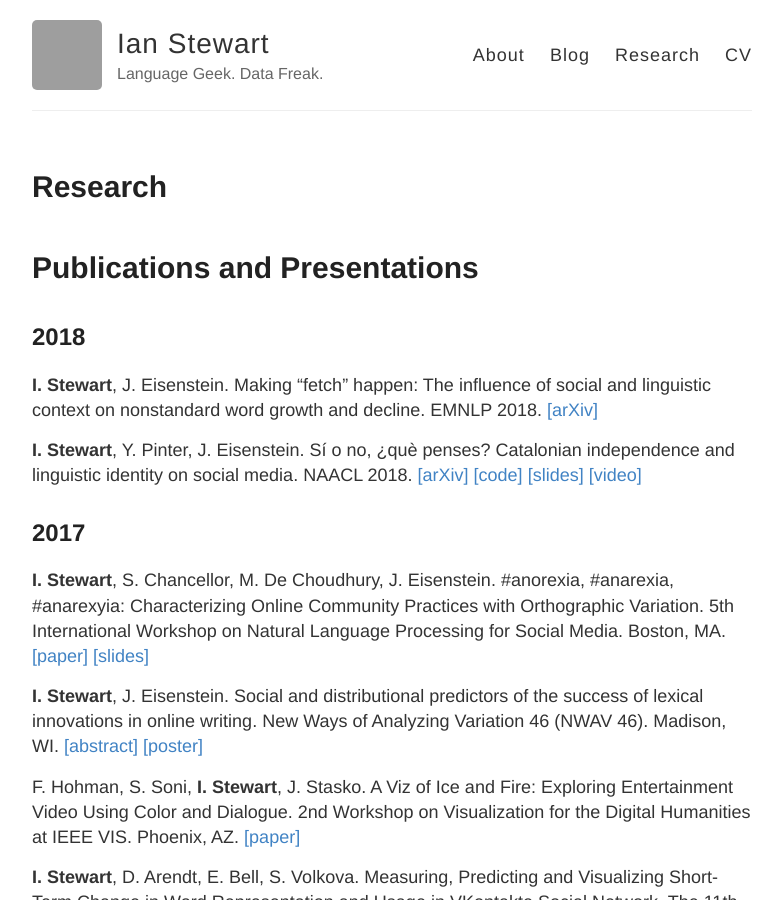
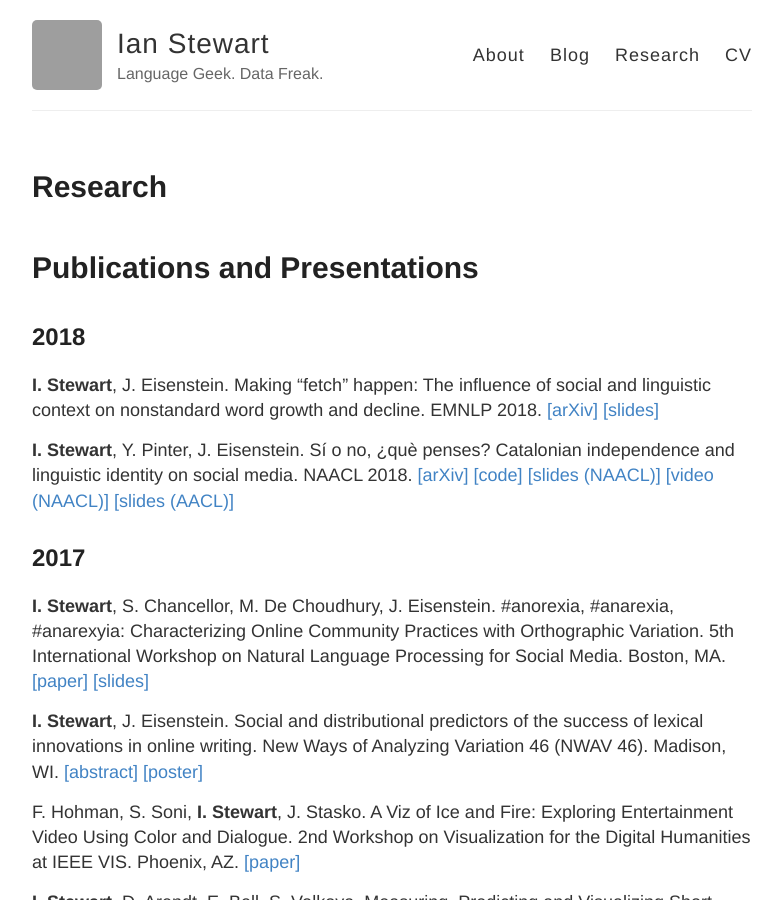
Before and after one commit to ianbstewart/ianbstewart.github.io, a Jekyll site: the page built from research.md, in a window 1280 px wide and 900 px high. Shown: the whole window, without its empty margins (248-1030 px from the left). Built offline with Jekyll 4.4.1, drawn with Linux system fonts in a browser that asks for light colours; grey boxes are pictures that could not be loaded.

Commit message:
updating AACL slides

```diff
--- a/research.md
+++ b/research.md
@@ -8,15 +8,18 @@ permalink: /research/
 ## 2018
 
 **I. Stewart**, J. Eisenstein.
-Making "fetch" happen: The influence of social and linguistic context on nonstandard word growth and decline. EMNLP 2018. [[arXiv]](https://arxiv.org/abs/1802.04140)
+Making "fetch" happen: The influence of social and linguistic context on nonstandard word growth and decline. EMNLP 2018.
+[[arXiv]](https://arxiv.org/abs/1802.04140)
+[[slides]](#)
 
 **I. Stewart**, Y. Pinter, J. Eisenstein.
 Sí o no, ¿què penses? Catalonian independence and linguistic identity on social media.
 NAACL 2018.
 [[arXiv]](https://arxiv.org/abs/1804.05088)
 [[code]](https://github.com/ianbstewart/catalan)
-[[slides]](https://drive.google.com/open?id=1L4wNoTXDCysaQ65QYUJ_Y7Za8rULAdy_xrnjqZbQkek)
-[[video]](https://vimeo.com/channels/naacl2018/276426716)
+[[slides (NAACL)]](https://drive.google.com/open?id=1L4wNoTXDCysaQ65QYUJ_Y7Za8rULAdy_xrnjqZbQkek)
+[[video (NAACL)]](https://vimeo.com/channels/naacl2018/276426716)
+[[slides (AACL)]](https://docs.google.com/presentation/d/19Bi-LNP8BwZ5l3uFUiJQWpT-Xk9bXoelEmtidgUEEq8/edit?usp=sharing)
 
 ## 2017
 
```
